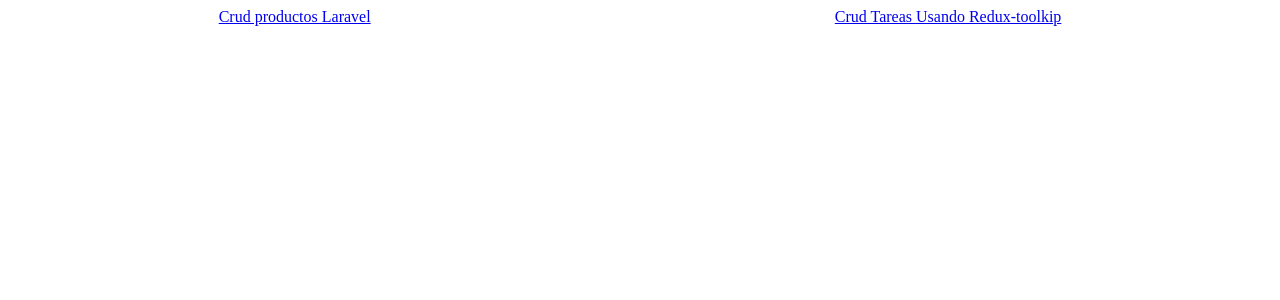
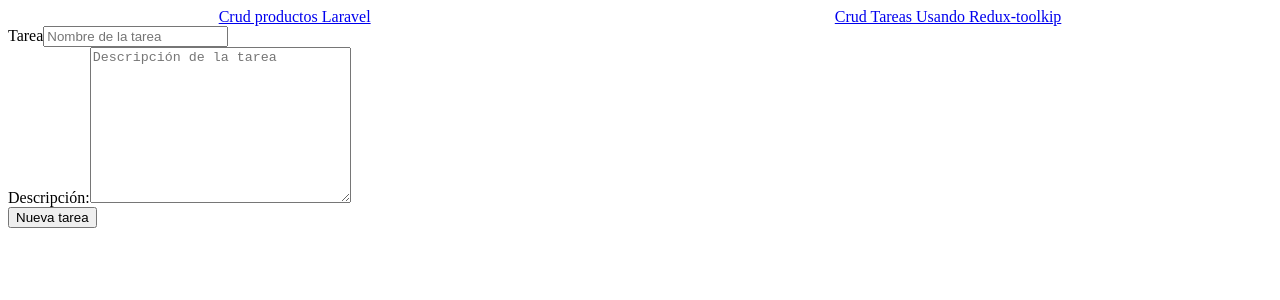
Before and after one commit to jesus-eo/React, a React (Create React App) app in the folder Crud React-Laravel/crud-product/: page /tarea in a window 1280 px wide. Shown: the top 300 px of the page. Built offline with nearby package versions, Linux system fonts and the light colour scheme.

Commit message:
Crear tareas

```diff
--- a/Crud React-Laravel/crud-product/package.json
+++ b/Crud React-Laravel/crud-product/package.json
@@ -15,6 +15,7 @@
     "react-redux": "^8.0.2",
     "react-router-dom": "^6.3.0",
     "react-scripts": "5.0.1",
+    "uuid": "^8.3.2",
     "web-vitals": "^2.1.4"
   },
   "scripts": {
--- a/Crud React-Laravel/crud-product/src/App.js
+++ b/Crud React-Laravel/crud-product/src/App.js
@@ -8,6 +8,7 @@ import { ContextForm } from './globalContext/ContextForm';
 import { store } from './app/store';
 import { Provider } from 'react-redux';
 import { Task } from './components/Task';
+import { TaskForm } from './components/TaskForm';
 
 function App() {
   return (
@@ -31,8 +32,8 @@ function App() {
       <Provider store={store}>
         <Routes>
           <Route exac path='/tareas' element={<Task/>}></Route>
-          <Route exac path='/tarea'></Route>
-          <Route exac path='/tarea/:tareaID'></Route>
+          <Route exac path='/tarea' element={<TaskForm/>}></Route>
+          <Route exac path='/tarea/:tareaId' element={<TaskForm/>}></Route>
         </Routes>
       </Provider>
     </>
--- a/Crud React-Laravel/crud-product/src/components/Task.jsx
+++ b/Crud React-Laravel/crud-product/src/components/Task.jsx
@@ -1,21 +1,24 @@
 import React from 'react'
 import { useSelector, useDispatch } from 'react-redux'
-import { addTask } from '../features/task/taskSlice'
-
+import { Link } from 'react-router-dom'
+import { deleteTask } from '../features/task/taskSlice'
 
 export const Task = () => {
   /* De todos los estados, es decir de los que esten dentro de la carpeta store coge el tasks que seria el initialState*/
   const taskState = useSelector(state => state.tasks)
-  console.log(taskState);
+  const dispatch = useDispatch()
+
   return (
     <div>
-      <h1>Tareas {taskState.length}</h1>
-
+      <h2>Tareas {taskState.length}</h2>
+      <Link to={'/tarea'} >Crear Tarea</Link>
       {taskState.map(task => {
         return (
-          <div>
+          <div key={task.id}>
             <h3>{task.task}</h3>
             <p>Descripción: {task.description}</p>
+            <Link to={`/tarea/${task.id}`} >Editar Tarea</Link>
+            <button type='button' onClick={() => {dispatch(deleteTask(task.id))}}>Eliminar</button>
           </div>
         )
       })}
--- /dev/null
+++ b/Crud React-Laravel/crud-product/src/components/TaskForm.jsx
@@ -0,0 +1,53 @@
+import React from 'react'
+import { useState } from 'react'
+import { useSelector, useDispatch } from 'react-redux'
+import { addTask } from '../features/task/taskSlice'
+import {v4 as uuid} from 'uuid'
+
+
+export const TaskForm = () => {
+
+    const dispatch = useDispatch()
+    const [task, setTask] = useState({
+        id:'',
+        task: '',
+        description: ''
+    })
+    const newTask = (e) => {
+        setTask({...task, [e.target.name]: e.target.value })
+    }
+    const createTask = (e) => {
+        e.preventDefault();
+        dispatch(addTask({...task, id: uuid()}))
+    }
+
+  return (
+    <div className='container-taskform'>
+        <form className='taskform' onSubmit={(e) => (createTask(e))}>
+            <div>
+                <label htmlFor="tarea">Tarea</label>
+                <input
+                    onChange={(e) => {newTask(e)}}
+                    type="text"
+                    name="task"
+                    id="tarea"
+                    placeholder='Nombre de la tarea'
+                    title='Introduce el nombre de la tarea a realizar'
+                    required/>
+            </div>
+            <div>
+                <label htmlFor="description">Descripción:</label>
+                <textarea
+                    onChange={(e) => {newTask(e)}}
+                    name="description"
+                    id="description"
+                    cols="30" rows="10"
+                    placeholder='Descripción de la tarea'
+                    required
+                    title='Introduce la descripción de la tarea a realizar'></textarea>
+            </div>
+            <button type="submit">Nueva tarea</button>
+        </form>
+    </div>
+  )
+}
--- a/Crud React-Laravel/crud-product/src/features/task/taskSlice.js
+++ b/Crud React-Laravel/crud-product/src/features/task/taskSlice.js
@@ -1,4 +1,5 @@
 import { createSlice } from '@reduxjs/toolkit'
+
 
 const initialState = [
     {
@@ -19,14 +20,18 @@ export const taskSlice = createSlice({
     initialState,
     reducers: {
         addTask: (state, action) => {
-            const {task, description} = action.payload;
-            return [...state, {task: task, description: description}]
+            console.log(action);
+            const {id, task, description} = action.payload;
+            return [...state, {id: id, task: task, description: description}]
+        },
+        deleteTask: (state, action) => {
+           return state = state.filter( task => task.id !== action.payload)
         }
     }
 })
 
 /* Exportamos las funciones que podemos utilizar */
-export const { addTask} = taskSlice.actions
+export const { addTask, deleteTask} = taskSlice.actions
 
 /* Aqui exportamos la propiedad reducer que utilizamos en el store(contexto) */
 export default taskSlice.reducer
```
Also changed, not shown: 2 other files (tests, documents, lock files or other folders).
